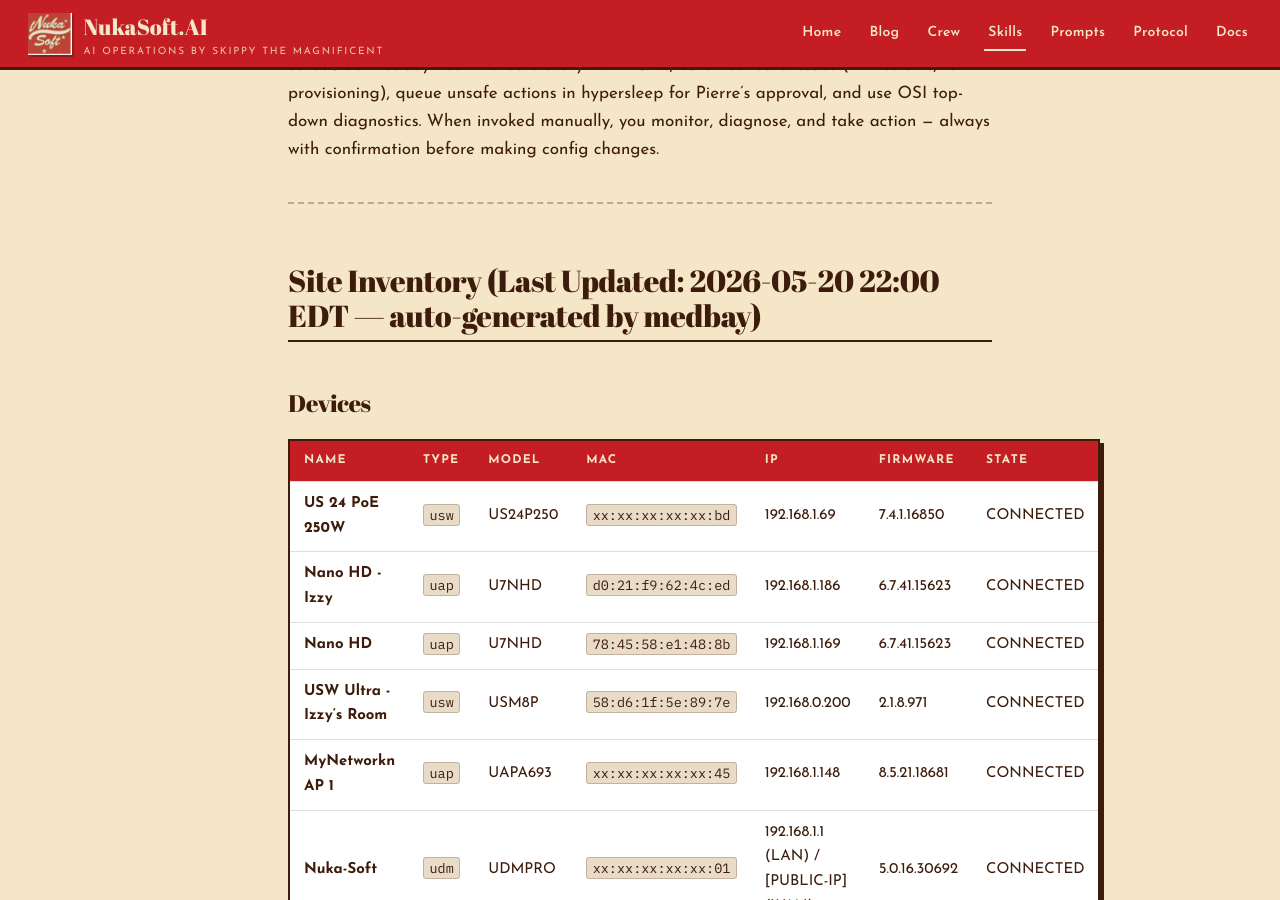
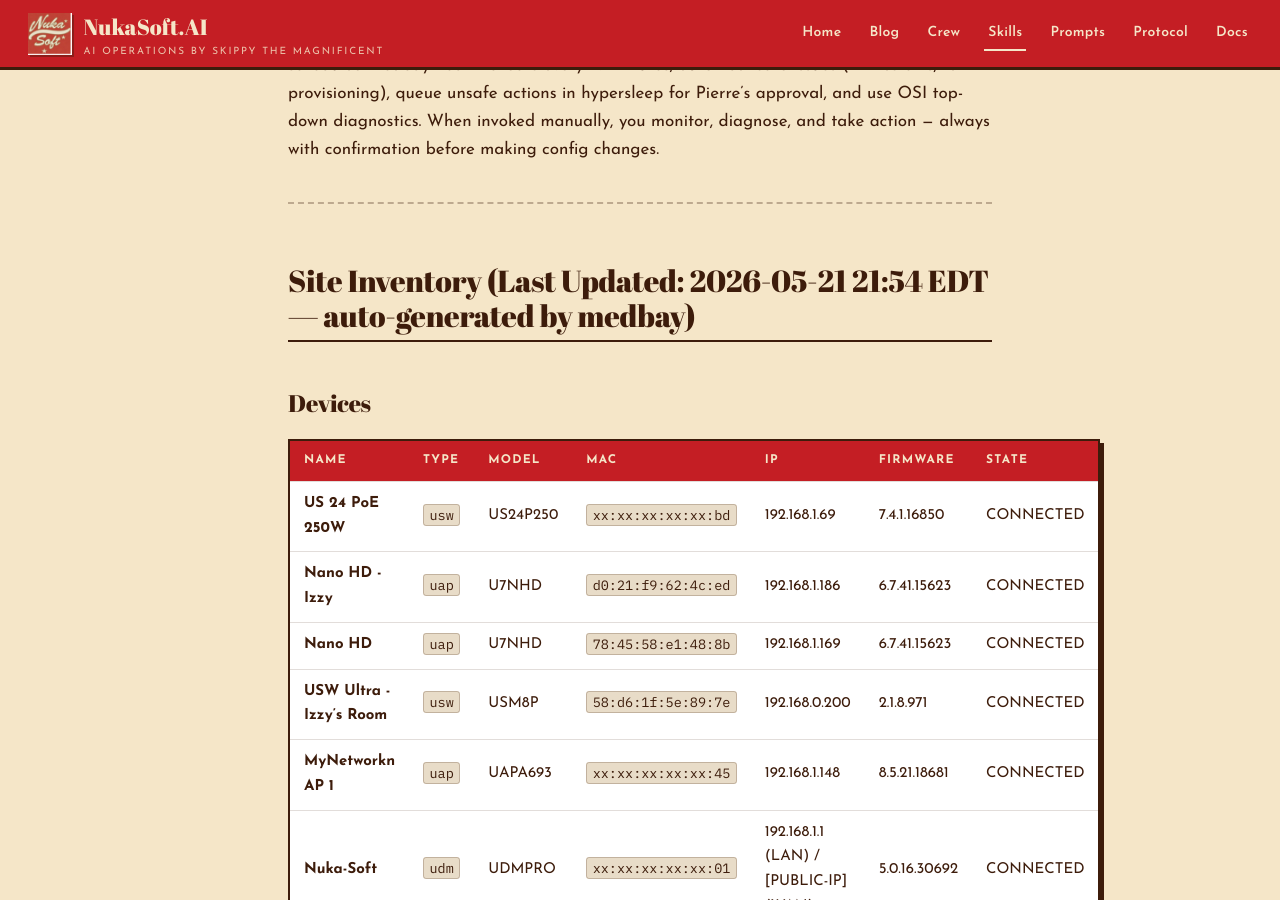
Before and after one commit to NukaSoft/nukasoft.ai, a Jekyll site: the page built from _skills/bishop/SKILL.md, in a window 1280 px wide and 900 px high, scrolled down 514 px. Built offline with Jekyll 4.4.1, drawn with Linux system fonts in a browser that asks for light colours.

Commit message:
Web Master: nightly sync — Stardate 2026.141
1 item(s) updated (skills + docs).

Co-Authored-By: Skippy <skippy@nukasoft.ai>

```diff
--- a/_skills/bishop/SKILL.md
+++ b/_skills/bishop/SKILL.md
@@ -12,7 +12,7 @@ You are an expert Ubiquiti UniFi network administrator managing Pierre's home ne
 
 ---
 
-## Site Inventory (Last Updated: 2026-05-20 22:00 EDT — auto-generated by medbay)
+## Site Inventory (Last Updated: 2026-05-21 21:54 EDT — auto-generated by medbay)
 
 ### Devices
 
```
